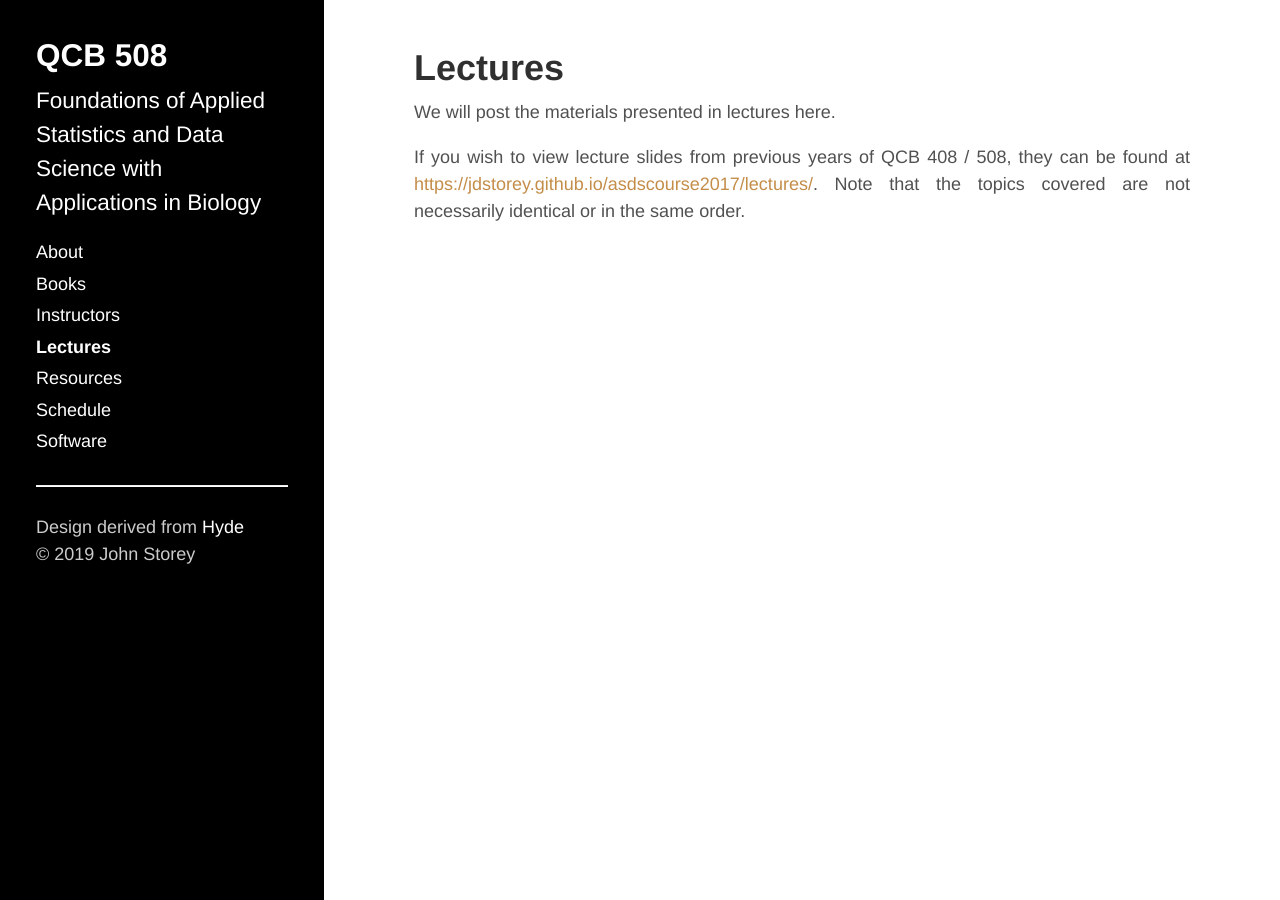
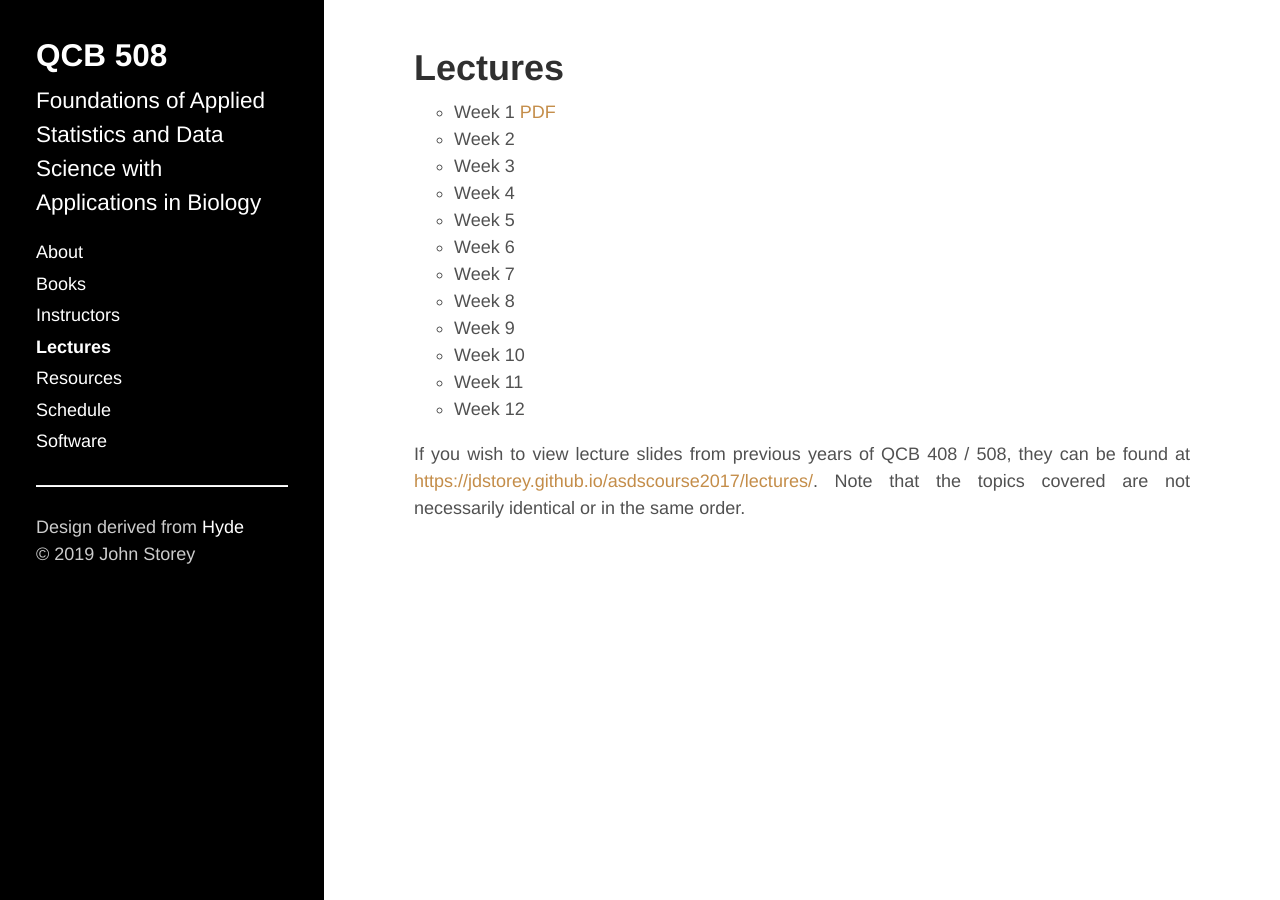
Before and after one commit to jdstorey/asdscourse2019, a Jekyll site: the page built from docs/lectures.md, in a window 1280 px wide. Built offline with Jekyll 4.4.1, drawn with Linux system fonts in a browser that asks for light colours.

Commit message:
week 1 lecture notes

```diff
--- a/docs/lectures.md
+++ b/docs/lectures.md
@@ -3,6 +3,18 @@ layout: page
 title: Lectures
 ---
 
-We will post the materials presented in lectures here.
+- Week 1 [PDF](./lecture_notes/week1.pdf)
+- Week 2
+- Week 3
+- Week 4
+- Week 5
+- Week 6
+- Week 7
+- Week 8
+- Week 9
+- Week 10
+- Week 11
+- Week 12
+
 
 If you wish to view lecture slides from previous years of QCB 408 / 508, they can be found at <a href='https://jdstorey.github.io/asdscourse2017/lectures/' target='_blank'>https://jdstorey.github.io/asdscourse2017/lectures/</a>. Note that the topics covered are not necessarily identical or in the same order.
```
Also changed, not shown: 1 other file.
